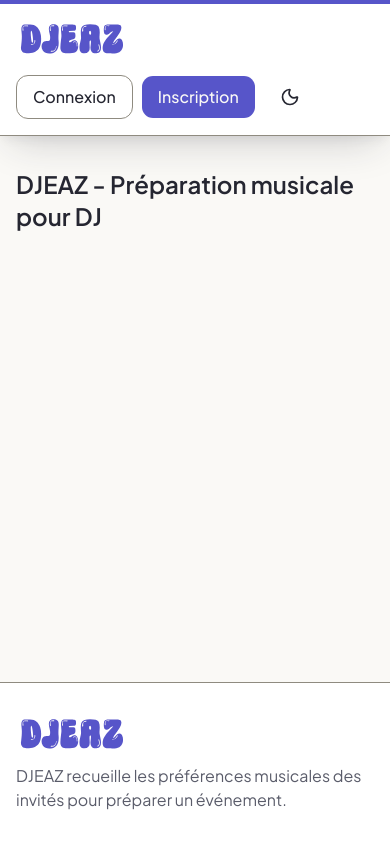
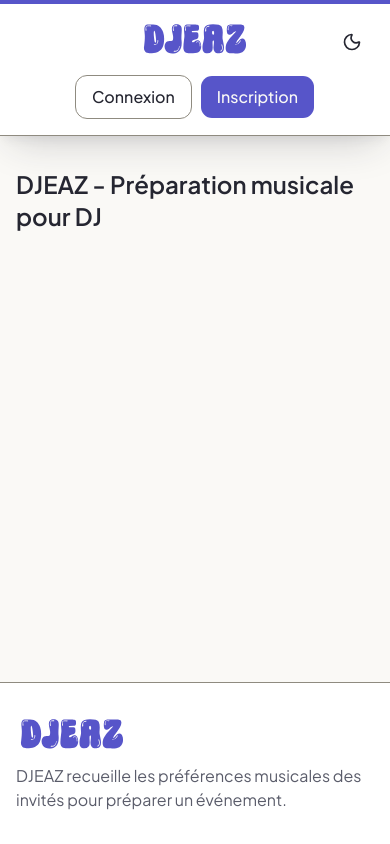
Before and after one commit to ValentinScheller/djeaz, a Next.js app in the folder djeaz/: page / in a window 390 px wide. Built offline with nearby package versions, Linux system fonts and the light colour scheme.

Commit message:
fix(ui): refine responsive shell branding

```diff
--- a/djeaz/components/layout/dashboard-sidebar.tsx
+++ b/djeaz/components/layout/dashboard-sidebar.tsx
@@ -1,6 +1,7 @@
 import Link from "next/link";
 
 import { Logo } from "@/components/brand/logo";
+import { Mascot } from "@/components/brand/mascot";
 import { ThemeToggle } from "@/components/theme-toggle";
 
 import { DashboardNav } from "./dashboard-nav";
@@ -17,6 +18,9 @@ export function DashboardSidebar() {
           <Logo alt="" className="w-full" />
           <span className="sr-only">DJEAZ, tableau de bord</span>
         </Link>
+        <div className="flex justify-center lg:hidden">
+          <Mascot alt="" className="w-12" sizes="3rem" />
+        </div>
         <DashboardNav responsive />
         <div className="mt-auto flex min-w-0 flex-col gap-3">
           <div className="hidden min-w-0 lg:block">
--- a/djeaz/components/layout/public-header.tsx
+++ b/djeaz/components/layout/public-header.tsx
@@ -9,16 +9,17 @@ export function PublicHeader() {
   return (
     <header className="border-b border-border bg-surface shadow-public">
       <div aria-hidden="true" className="h-1 bg-indigo dark:bg-apricot" />
-      <div className="mx-auto flex w-full max-w-6xl flex-wrap items-center justify-between gap-x-4 gap-y-3 px-4 py-4 sm:px-6">
+      <div className="relative mx-auto w-full max-w-6xl px-4 py-4 sm:px-6">
+        <div className="flex flex-col items-center gap-3 md:flex-row md:flex-wrap md:justify-between md:gap-x-4 md:gap-y-3">
           <Link
             href="/"
             className="shrink-0 rounded-lg outline-none focus-visible:outline-2 focus-visible:outline-offset-2 focus-visible:outline-focus"
           >
-          <Logo alt="" className="w-28 sm:w-40" />
+            <Logo alt="" className="w-28 md:w-40" />
             <span className="sr-only">DJEAZ, accueil</span>
           </Link>
-        <div className="flex min-w-0 max-w-full flex-wrap items-center justify-end gap-3">
-          <nav aria-label="Compte" className="flex flex-wrap items-center gap-2">
+          <div className="flex min-w-0 max-w-full flex-wrap items-center justify-center gap-2 md:justify-end md:gap-3">
+            <nav aria-label="Compte" className="flex flex-nowrap items-center gap-2">
               <Link href="/sign-in" className={cn(buttonVariants({ variant: "outline" }))}>
                 Connexion
               </Link>
@@ -26,7 +27,11 @@ export function PublicHeader() {
                 Inscription
               </Link>
             </nav>
+            {/* Hors flux sous `md` : le logo reste centré sur toute la largeur. */}
+            <div className="absolute top-4 right-4 z-10 sm:right-6 md:static">
               <ThemeToggle />
+            </div>
+          </div>
         </div>
       </div>
     </header>
```
Also changed, not shown: 1 other file (tests, documents, lock files or other folders). Lines whose indentation alone changed are shown as unchanged.
